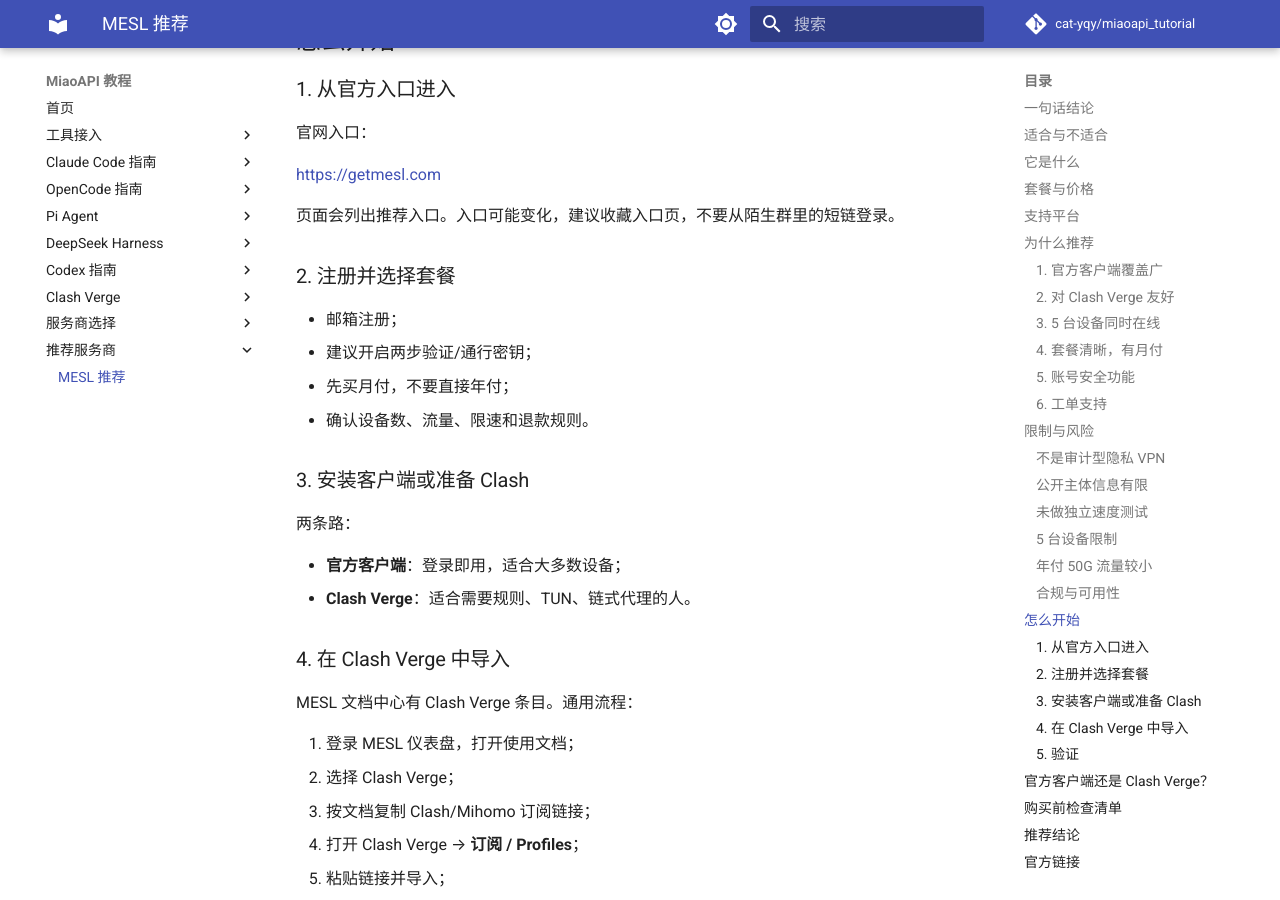
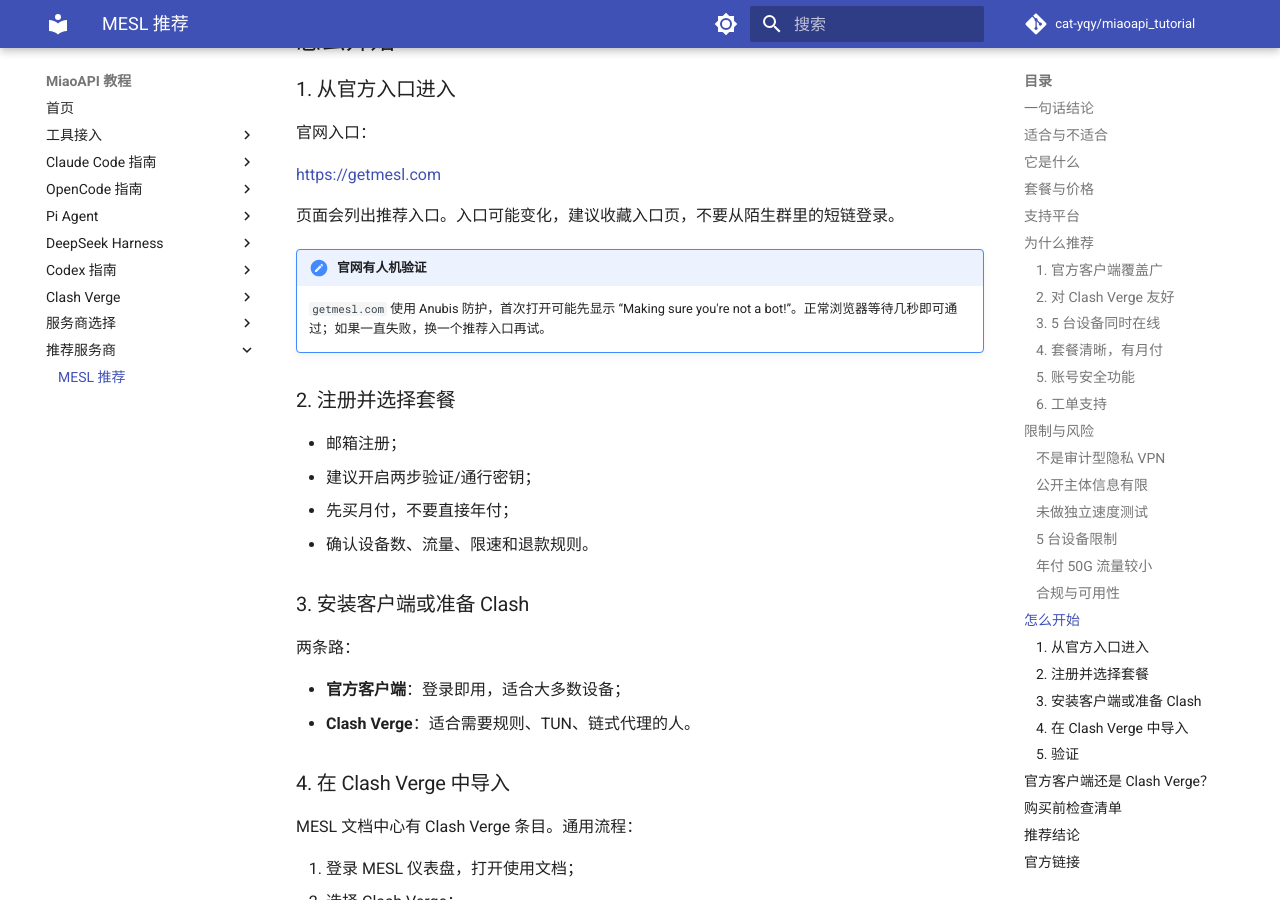
Before and after one commit to cat-yqy/miaoapi_tutorial, an MkDocs documentation site: the page built from docs/vpn/mesl.md, in a window 1280 px wide and 900 px high, scrolled down 4605 px. Built offline with MkDocs 1.6.1 and Material for MkDocs 9.7.7, drawn with Linux system fonts in a browser that asks for light colours; comment, search, counter and statistics services are not loaded.

Commit message:
docs: note MESL browser verification

```diff
--- a/docs/vpn/mesl.md
+++ b/docs/vpn/mesl.md
@@ -152,6 +152,9 @@ MESL 没有公开独立安全审计或透明度报告（至少公开首页没有
 
 页面会列出推荐入口。入口可能变化，建议收藏入口页，不要从陌生群里的短链登录。
 
+!!! note "官网有人机验证"
+    `getmesl.com` 使用 Anubis 防护，首次打开可能先显示 “Making sure you're not a bot!”。正常浏览器等待几秒即可通过；如果一直失败，换一个推荐入口再试。
+
 ### 2. 注册并选择套餐
 
 - 邮箱注册；
```
